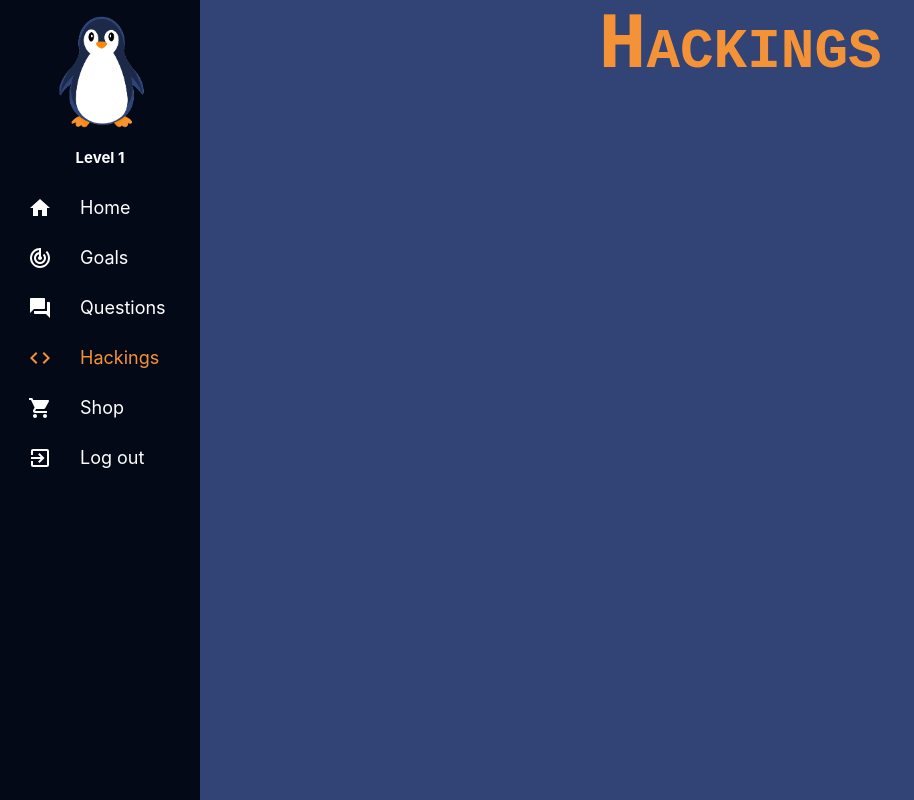
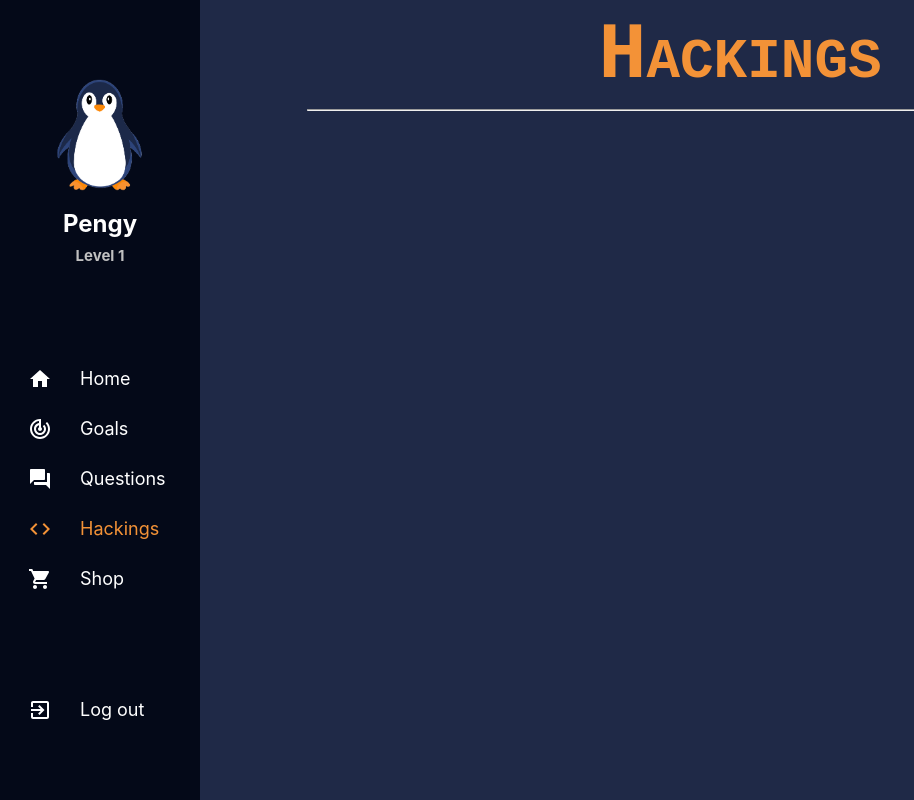
Before and after one commit to lesandra007/ProjectPenguin, a React (Create React App) app: page /hackings in a window 1280 px wide. Shown: the whole page, without its empty margins (0-914 px from the left). Built offline with nearby package versions, Linux system fonts and the light colour scheme.

Commit message:
changed sidebar spacing

```diff
--- a/src/App.css
+++ b/src/App.css
@@ -16,6 +16,9 @@
   height: 100%;
   width: 200px;
   background-color: var(--darkest-blue);
+  display: flex;
+  flex-direction: column;
+  justify-content: space-evenly;
 }
 
 .SidebarList{
@@ -60,7 +63,7 @@
   height: 100%;
   display: flex;
   flex-direction: row;
-  background-color: var(--light-blue);
+  background-color: var(--base-blue);
 }
 
 .outerContainer{
@@ -133,5 +136,5 @@ input[type=text] {
   width: 200px;
   height: 200px;
   height: auto;
-  padding: 1%;
+  /* padding: 1%; */
 }
--- a/src/components/Sidebar.js
+++ b/src/components/Sidebar.js
@@ -1,6 +1,7 @@
 import React from 'react'
 import "../App.css";
 import {SidebarButtons} from "./SidebarButtons";
+import {LogoutButton} from "./SidebarButtons";
 import penguinlogo from "../penguinlogo.png";
 
 export default function Sidebar() {
@@ -8,7 +9,8 @@ export default function Sidebar() {
         <div className="Sidebar">
             <div className="Icon">
                 <img src={penguinlogo} alt="logo"/>
-                <h3 style={{ textAlign: 'center', color: 'white', fontSize: '15px', margin: '0' }}>Level 1</h3>
+                <h2 style={{ textAlign: 'center', color: 'white', margin: '0px' }}>Pengy</h2>
+                <h3 style={{ textAlign: 'center', color: 'silver', fontSize: '15px', margin: '8px' }}>Level 1</h3>
             </div>
             <ul className="SidebarList">
 
@@ -26,6 +28,15 @@ export default function Sidebar() {
                     );
                 })}
             </ul>
+            <ui className="SidebarList">
+                    <li
+                        className="tab"
+                        onClick={()=>{window.location.pathname = LogoutButton.link}}
+                        id={window.location.pathname === LogoutButton.link ? "active" : ""}>
+                        <div id="icon">{LogoutButton.icon}</div>
+                        <div id="title">{LogoutButton.title}</div>
+                    </li>
+                </ui>
         </div>
     )
 }
--- a/src/components/SidebarButtons.js
+++ b/src/components/SidebarButtons.js
@@ -31,10 +31,11 @@ export const SidebarButtons = [
         title: "Shop",
         icon: <ShoppingCartIcon />,
         link: "/shop"
-    },
-    {
-        title: "Log out",
-        icon: <ExitToAppIcon />,
-        link: "/"
-    },
+    }
 ]
+
+export const LogoutButton = {
+    title: "Log out",
+    icon: <ExitToAppIcon />,
+    link: "/"
+}
--- a/src/components/Title.js
+++ b/src/components/Title.js
@@ -2,8 +2,11 @@ import React from 'react';
 
 export default function Title({ title }) {
     return (
-        <div style={{ fontSize: '10vh', color: '#F39237', fontWeight: 'bold', fontFamily: 'Andale Mono, monospace', fontVariant: 'small-caps' }}>
-            {title}
+        <div style={{margin: '10px 0px', width: '100%', height: '15vh', display: 'flex', flexDirection: 'column', alignItems: 'center'}}>
+            <div style={{ fontSize: '10vh', color: '#F39237', fontWeight: 'bold', fontFamily: 'Andale Mono, monospace', fontVariant: 'small-caps' }}>
+                {title}
+            </div>
+            <hr style={{width: '80%'}}></hr>
         </div>
     );
 }
```
